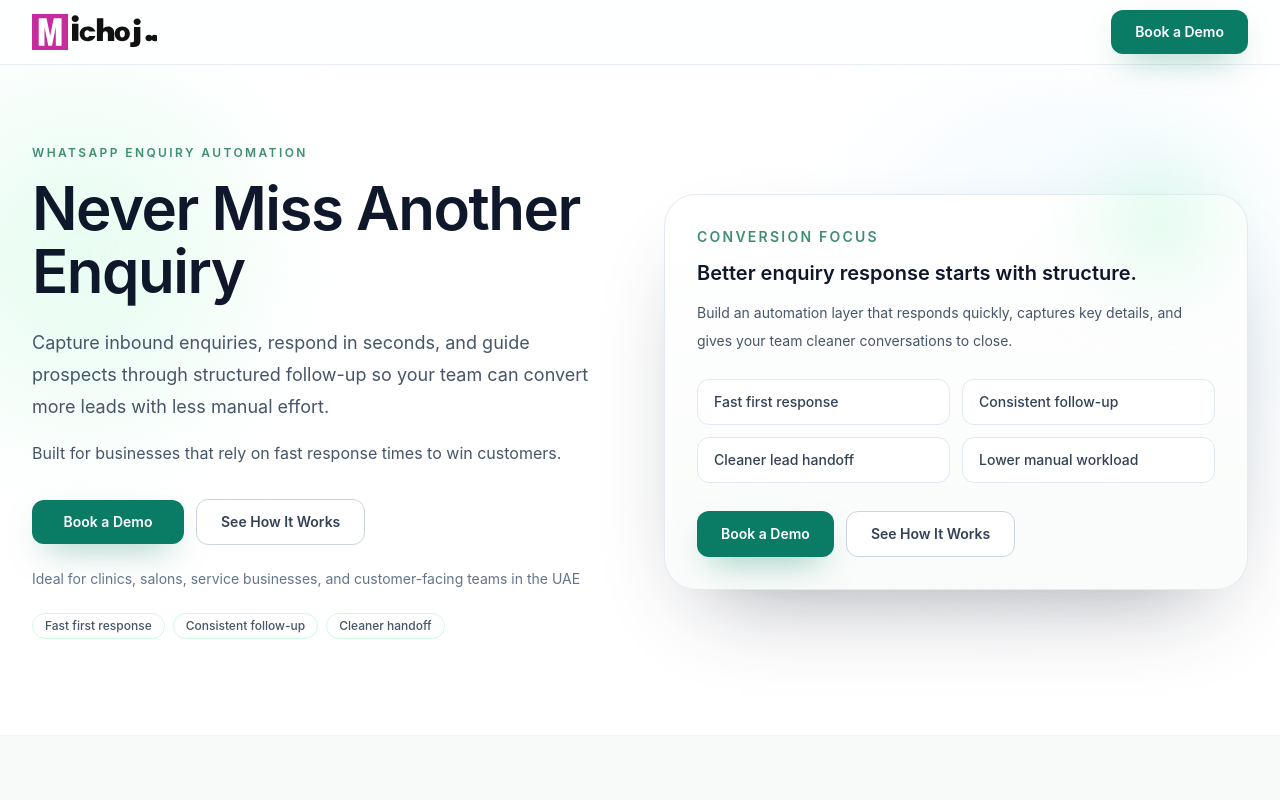
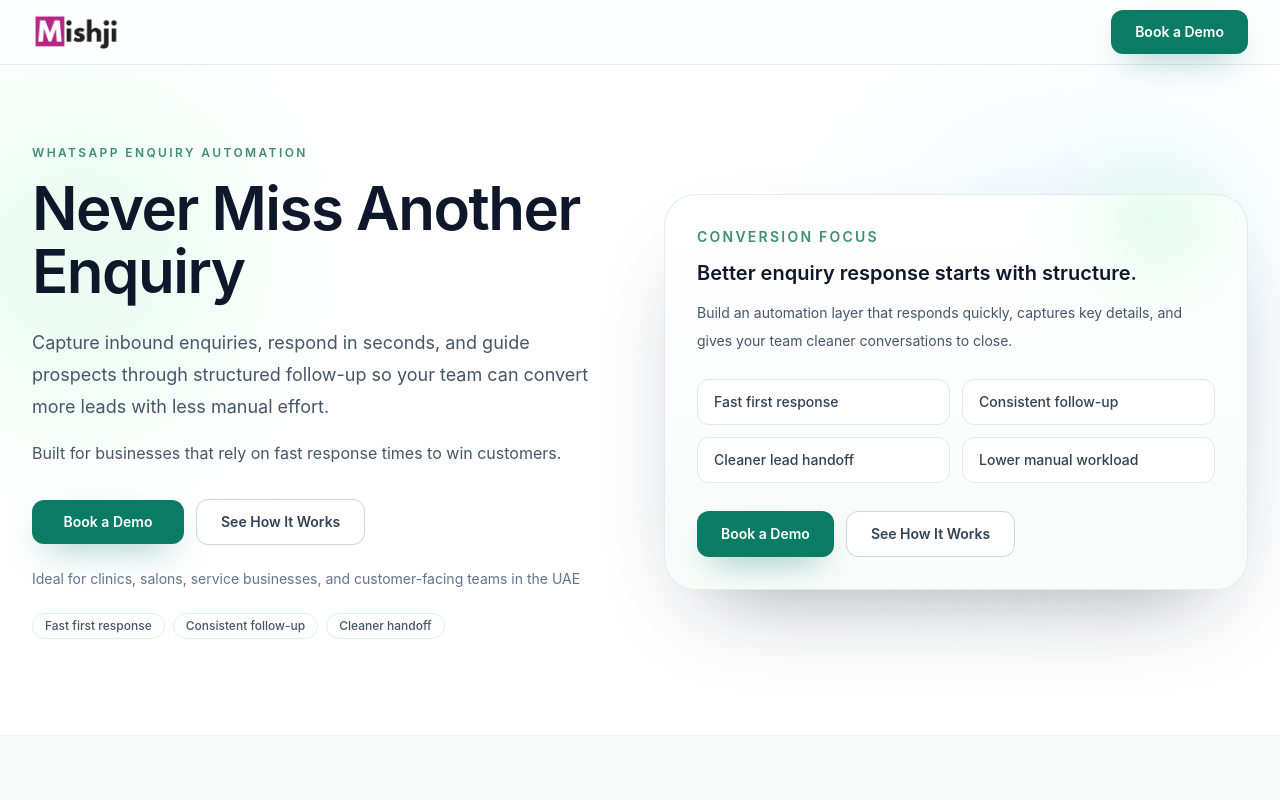
Before and after one commit to MeJacek2/WhatsApp-Automation, a Next.js app: page /whatsapp-enquiry-automation in a window 1280 px wide. Shown: the top 800 px of the page. Built offline with nearby package versions, Linux system fonts and the light colour scheme.

Commit message:
Switch landing branding to webp logo asset
Co-authored-by: JacekT <jacektoefy@gmail.com>

```diff
--- a/app/whatsapp-enquiry-automation/page.tsx
+++ b/app/whatsapp-enquiry-automation/page.tsx
@@ -236,7 +236,7 @@ export default function WhatsAppEnquiryAutomationPage() {
         <div className="mx-auto flex h-16 w-full max-w-7xl items-center justify-between px-4 sm:px-6 lg:px-8">
           <Link href="/whatsapp-enquiry-automation" className="inline-flex items-center">
             <Image
-              src="/mishji-logo.svg"
+              src="/logo-mishji-site.webp"
               alt="Mishji"
               width={120}
               height={38}
@@ -786,7 +786,7 @@ export default function WhatsAppEnquiryAutomationPage() {
         <div className="mx-auto grid w-full max-w-6xl grid-cols-1 gap-8 px-4 sm:px-6 md:grid-cols-[1.3fr_0.8fr_1fr] lg:px-8">
           <div>
             <Image
-              src="/mishji-logo.svg"
+              src="/logo-mishji-site.webp"
               alt="Mishji"
               width={128}
               height={40}
```
